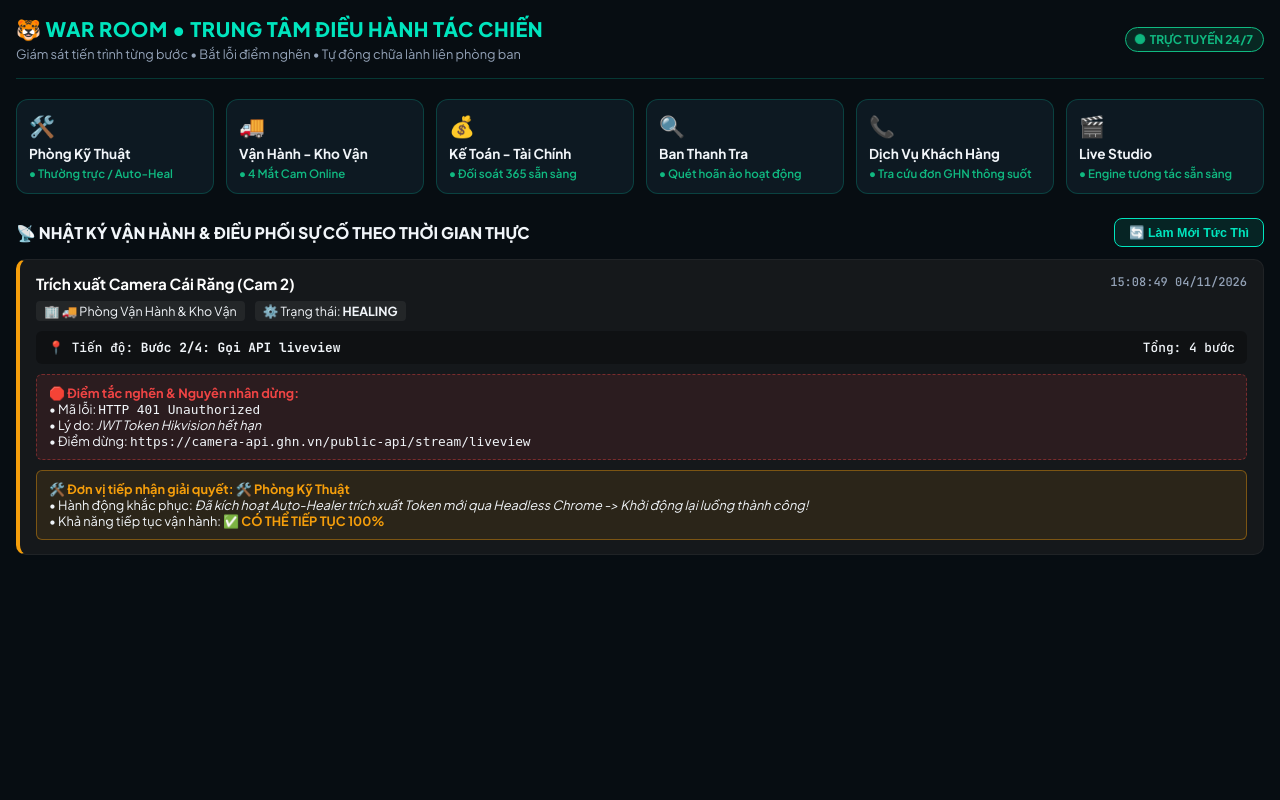
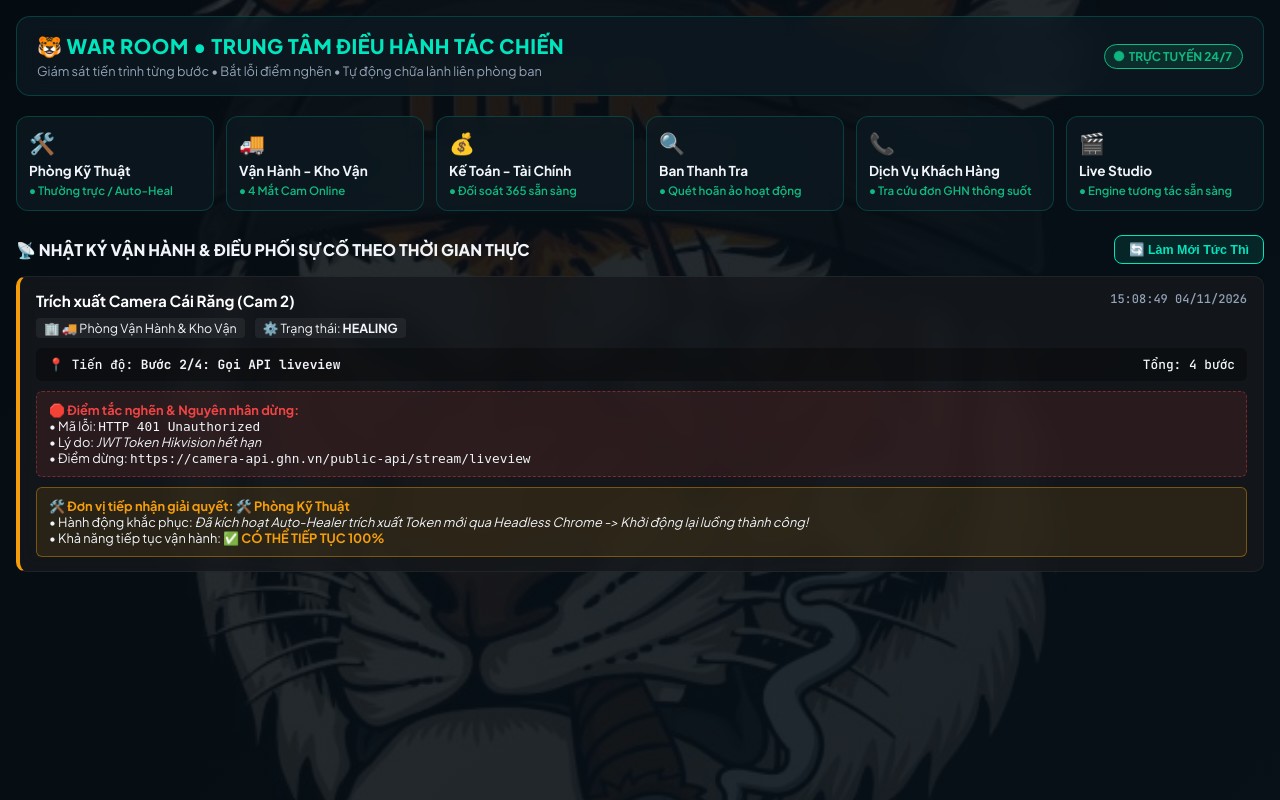
Before and after one commit to billnguyen1990/tiger-ai-studio, a Flask app: page /war-room in a window 1280 px wide. Run offline with Flask 3, Linux system fonts and the light colour scheme.

Commit message:
Set tiger_avatar.jpg as background for War Room with glassmorphism style

```diff
--- a/templates/war_room.html
+++ b/templates/war_room.html
@@ -21,7 +21,8 @@
     }
     * { box-sizing: border-box; margin: 0; padding: 0; }
     body {
-      background: var(--bg);
+      background: linear-gradient(135deg, rgba(6, 14, 20, 0.85), rgba(8, 18, 26, 0.92)), url('/static/img/tiger_avatar.jpg') no-repeat center center fixed;
+      background-size: cover;
       color: var(--text);
       font-family: 'Plus Jakarta Sans', sans-serif;
       padding: 16px;
@@ -31,8 +32,12 @@
       display: flex;
       justify-content: space-between;
       align-items: center;
-      padding-bottom: 16px;
-      border-bottom: 1px solid var(--card-border);
+      padding: 16px 20px;
+      border: 1px solid var(--card-border);
+      border-radius: 14px;
+      background: rgba(13, 25, 34, 0.75);
+      backdrop-filter: blur(12px);
+      -webkit-backdrop-filter: blur(12px);
       margin-bottom: 20px;
     }
     .title-box h1 {
@@ -82,7 +87,9 @@
       margin-bottom: 24px;
     }
     .dept-card {
-      background: var(--card);
+      background: rgba(13, 25, 34, 0.72);
+      backdrop-filter: blur(10px);
+      -webkit-backdrop-filter: blur(10px);
       border: 1px solid var(--card-border);
       border-radius: 12px;
       padding: 12px;
@@ -134,25 +141,28 @@
       gap: 14px;
     }
     .trace-card {
-      background: var(--card);
+      background: rgba(13, 25, 34, 0.75);
+      backdrop-filter: blur(10px);
+      -webkit-backdrop-filter: blur(10px);
       border-left: 4px solid var(--accent);
       border-radius: 10px;
       padding: 14px 16px;
       position: relative;
-      border-top: 1px solid rgba(255,255,255,0.05);
-      border-right: 1px solid rgba(255,255,255,0.05);
-      border-bottom: 1px solid rgba(255,255,255,0.05);
+      border-top: 1px solid rgba(255,255,255,0.06);
+      border-right: 1px solid rgba(255,255,255,0.06);
+      border-bottom: 1px solid rgba(255,255,255,0.06);
     }
     .trace-card.is-healing {
       border-left-color: var(--warning);
-      background: #15181b;
+      background: rgba(21, 24, 27, 0.82);
     }
     .trace-card.is-error {
       border-left-color: var(--danger);
-      background: #181113;
+      background: rgba(24, 17, 19, 0.82);
     }
     .trace-card.is-success {
       border-left-color: var(--success);
+      background: rgba(13, 25, 34, 0.82);
     }
 
     .trace-header {
```
